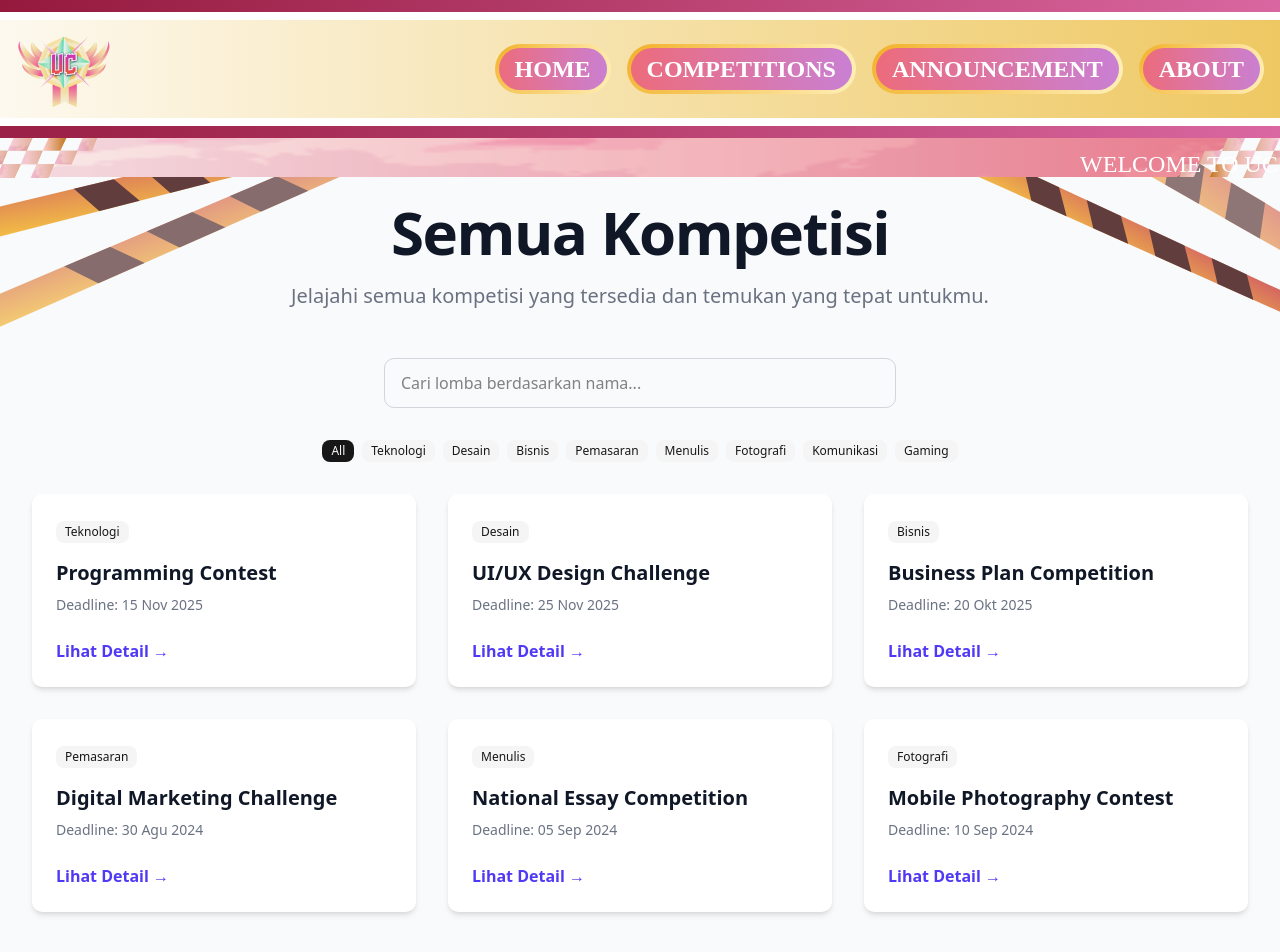
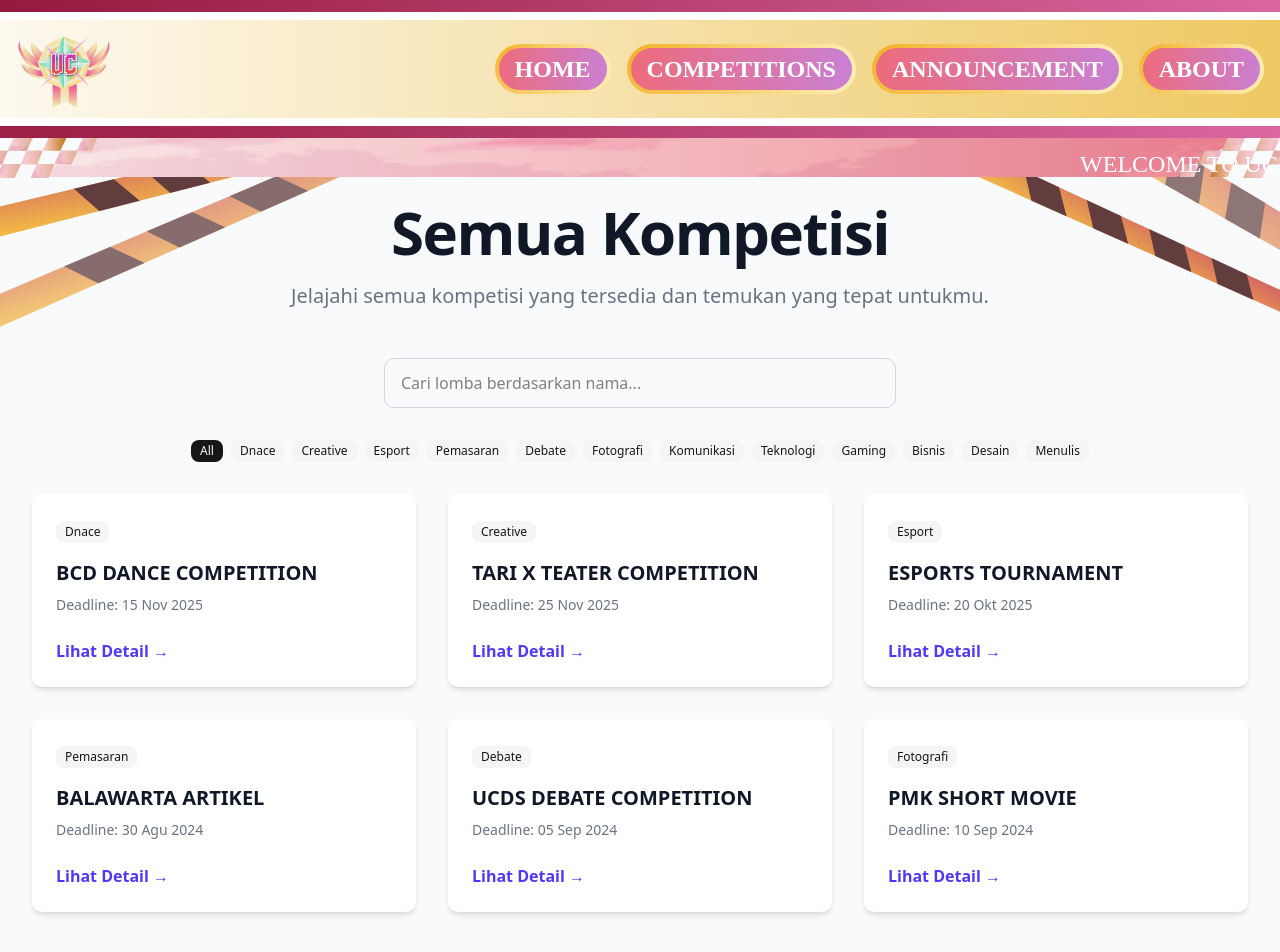
Before and after one commit to DkXenos/UC_Champions, a Next.js app: page /Competitions in a window 1280 px wide. Shown: the top 952 px of the page. Built offline with nearby package versions, Linux system fonts and the light colour scheme.

Commit message:
persiapan radiv

```diff
--- a/app/Announcement/page.tsx
+++ b/app/Announcement/page.tsx
@@ -1,6 +1,7 @@
 "use client";
 
 import { useState } from "react";
+import "./styles.css";
 import { finishedCompetitions, Winner } from "../../lib/winner";
 
 export default function AnnouncementsPage() {
@@ -22,7 +23,7 @@ export default function AnnouncementsPage() {
       <section className="py-16">
         <div className="max-w-7xl mx-auto px-4 sm:px-6 lg:px-8">
           <div className="text-center mb-12">
-            <h1 className="text-4xl font-extrabold text-gray-900 tracking-tight sm:text-5xl md:text-6xl">
+            <h1 className="text-4xl font-extrabold text-gray-900 tracking-tight sm:text-5xl md:text-6xl ">
               Pengumuman Pemenang
             </h1>
             <p className="mt-3 max-w-md mx-auto text-base text-gray-500 sm:text-lg md:mt-5 md:text-xl md:max-w-3xl">
--- a/app/CompetitionDetail/page.tsx
+++ b/app/CompetitionDetail/page.tsx
@@ -6,6 +6,7 @@ import { featuredCompetitions } from '../../lib/data';
 import { competitionDetails } from '../../lib/dataDetails';
 import { Badge } from '@/components/ui/badge';
 import Link from 'next/link';
+import "./styles.css";
 import CompetitionNotAvailable from '../Components/CompetitionNotAvailable';
 
 // Loading component for Suspense
--- a/app/Competitions/page.tsx
+++ b/app/Competitions/page.tsx
@@ -2,6 +2,7 @@
 
 import { useState, useEffect } from "react";
 import Link from "next/link";
+import "./styles.css";
 import { featuredCompetitions } from "../../lib/data";
 import {
   Pagination,
--- a/lib/data.ts
+++ b/lib/data.ts
@@ -9,42 +9,42 @@ export type Competition = {
 export const featuredCompetitions: Competition[] = [
   {
     id: "1",
-    title: "Programming Contest", //ini judul kompetisi
-    category: "Teknologi", //kek buat di badge yg filtering gitu jadi bisa jadi kek ukm or kategori e
+    title: "BCD DANCE COMPETITION", //ini judul kompetisi
+    category: "Dnace", //kek buat di badge yg filtering gitu jadi bisa jadi kek ukm or kategori e
     deadline: "15 Nov 2025", //ini deadline kompetisi kapan terakhir daftar
     ukm: "Tabletop", //ukm e apa
   },
   {
     id: "2",
-    title: "UI/UX Design Challenge",
-    category: "Desain",
+    title: "TARI X TEATER COMPETITION",
+    category: "Creative",
     deadline: "25 Nov 2025",
     ukm: "Tabletop",
   },
   {
     id: "3",
-    title: "Business Plan Competition",
-    category: "Bisnis",
+    title: "ESPORTS TOURNAMENT",
+    category: "Esport",
     deadline: "20 Okt 2025",
     ukm: "Tabletop",
   },
   {
     id: "4",
-    title: "Digital Marketing Challenge",
+    title: "BALAWARTA ARTIKEL",
     category: "Pemasaran",
     deadline: "30 Agu 2024",
     ukm: "Tabletop",
   },
   {
     id: "5",
-    title: "National Essay Competition",
-    category: "Menulis",
+    title: "UCDS DEBATE COMPETITION",
+    category: "Debate",
     deadline: "05 Sep 2024",
     ukm: "Tabletop",
   },
   {
     id: "6",
-    title: "Mobile Photography Contest",
+    title: "PMK SHORT MOVIE",
     category: "Fotografi",
     deadline: "10 Sep 2024",
     ukm: "esport",
--- a/lib/dataDetails.ts
+++ b/lib/dataDetails.ts
@@ -90,10 +90,10 @@ export const competitionDetails: CompetitionDetail[] = [
   },
   {
     id: "3",
-    title: "Business Plan Competition",
-    category: "Bisnis",
+    title: "UC VORTEX ARENA",
+    category: "Esport",
     deadline: "25 Okt 2025",
-    ukm: "Tabletop",
+    ukm: "ESPORTS",
     description: "Showcase your creativity and design thinking skills in our UI/UX Design Challenge. Design innovative user interfaces and experiences for real-world problems.",
     requirements: [
       "Portfolio of previous design work",
```
Also changed, not shown: app/page.tsx (+12 -4 lines), app/styles/homepage.css (+9 -0 lines), app/Announcement/styles.css (added), app/CompetitionDetail/styles.css (added), app/Competitions/styles.css (added), public/Asset/Homepage/leftdecor.svg (added).
